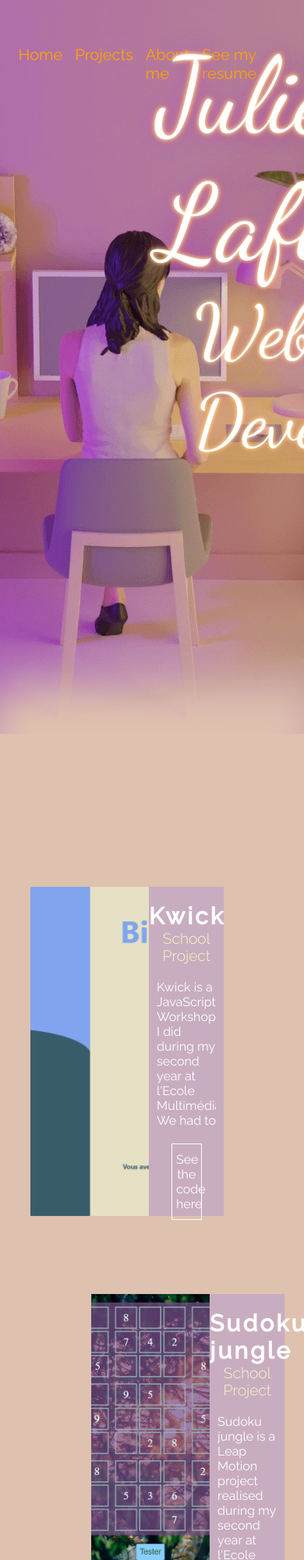
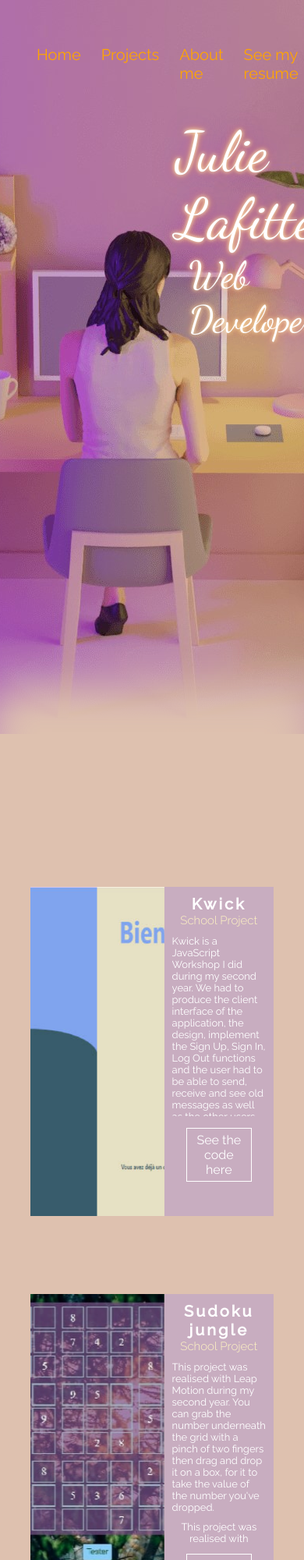
Before and after one commit to JulieLafitte/PORTFOLIO-JULIE-LAFITTE, a plain HTML site: page index.html in a window 390 px wide. Shown: the top 2000 px of the page at 78% size. Drawn offline with nearby package versions, Linux system fonts and the light colour scheme.

Commit message:
Tablets responsive done

```diff
--- a/css/style.css
+++ b/css/style.css
@@ -34,9 +34,10 @@ header{
 
 nav{
     height: 5%;
-    width: 32%;
-    margin-left: 20%;
-    transform: translate(-50%, 50px);
+    width: fit-content;
+    margin-left: 10%;
+
+    /* transform: translate(-50%, 50px); */
     display: flex;
     justify-content: space-between;
 }
@@ -47,6 +48,8 @@ nav a{
     height: 20px;
     padding: 8px;
     font-size:20px;
+    margin-top: 50px;
+    margin-right: 10px;
 }
 
 nav a:hover{
@@ -79,7 +82,6 @@ h2{
 }
 
 .name{
-
     position: absolute;
     top: 5%;
     left:52%;
@@ -143,6 +145,7 @@ h2{
 .project_image{
     position: relative;
     width: 60%;
+    height: 50vh;
     overflow: hidden;
 }
 
@@ -160,14 +163,13 @@ h2{
 }
 
 .projet-resume{
-width: 38%;
-height: 50vh;
-background-color: #C8ADC0;
-color: white;
-
+    width: 38%;
+    height: 50vh;
+    background-color: #C8ADC0;
+    color: white;
 }
 
-.project-title{
+h4{
     margin-top: 20px;
     font-size: 30px;
     text-align: center;
@@ -178,19 +180,36 @@ h5{
     text-align: center;
     font-weight: 300;
     font-size: larger;
-    /* letter-spacing: 3px; */
     color: #FFF4C2;
-}
-
-.project-role{
-    margin-top: 10px;
 }
 
 .project-desc{
     margin:20px 10px 10px 10px;
     min-height: 35%;
-    max-height: 45%;
+    max-height: 50%;
     overflow-y: scroll;
+}
+
+.project-role{
+    font-size: 14px;
+    text-align: center;
+    margin-top: 10px;
+    margin-bottom: 10px;
+}
+
+.project-role a{
+    text-decoration: none;
+    color: #FF9F46;
+    font-weight: bolder;
+    letter-spacing: 1.5px;
+}
+
+.technos{
+    font-size: 14px;
+}
+
+.technos span{
+    color: #FFF4C2;
 }
 
 .project-desc::-webkit-scrollbar{
@@ -286,11 +305,11 @@ h5{
     width: 100%;
 }
 
-.kwick{
+.left{
     margin-left: 10%;
 }
 
-.sudoku_jungle{
+.right{
     margin-left: 30%;
 }
 
@@ -313,7 +332,6 @@ h5{
 
 #about-me h3{
     font-family: 'Dancing Script', cursive;
-    /* font-family: "hearthstone"; */
     font-size: 5em;
     color: white;
     text-shadow: 0px 0px 5px #fff4c2, 0px 0px 10px #ff9f46, 0px 0px 30px #bf0aff61;
@@ -420,3 +438,88 @@ footer{
     left: -40px;
     display: none;
 }
+
+/* Mobile portait */
+@media (max-width: 575.98px){
+
+}
+
+/* Mobile landscape */
+@media (max-width: 767.98px){
+
+}
+
+/* Tablets */
+@media (max-width: 991.98px){
+    nav{
+        width: fit-content;
+    }
+    h1{
+        font-size: 4.5em;
+    }
+    h2{
+        font-size: 3em;
+        margin-left:9%;
+    }
+    .name{
+        top: 18%;
+        left:58%;
+    }
+    .project{
+        width: 80%;
+    }
+    h4{
+        margin-top: 10px;
+        font-size: 20px;
+    }
+
+    h5{
+        font-size: 15px;
+    }
+    .project_image{
+        width: 55%;
+    }
+    .project-desc{
+        font-size: 13px;
+        max-height: 55%;
+        margin:10px 10px 10px 10px;
+    }
+    .projet-resume{
+        width: 45%;
+    }
+    .project-role{
+        font-size: 13px;
+    }
+    .technos{
+        font-size: 13px;
+    }
+    .btn1{
+        margin-top: 15px;
+        width: 60%;
+        margin-left: 20%;
+        padding: 5px 5px 5px 5px;
+    }
+    .right{
+        margin-left: 10%;
+    }
+    #about-me{
+        width: 50%;
+        color: white;
+        text-align: right;
+        margin-top: 20px;
+        transform: translateX(-50%);
+    }
+    .div-title{
+        font-size: 45px;
+        margin-top: 5px;
+        margin-bottom: 5px;
+    }
+    .btn-skills{
+       display: none;
+    }
+}
+
+/* Desktop */
+/* @media (max-width: 575.98px){
+
+} */
--- a/index.html
+++ b/index.html
@@ -5,7 +5,6 @@
     <meta name="viewport" content="width=device-width, initial-scale=1.0">
     <title>Julie Lafitte - Web Developper</title>
     <meta name="description" content="French Web Developper student based in Paris, I'm passionate and always excited to learn something new">
-    <!-- <link rel='stylesheet' href='css/fonts.css'/> -->
     <link rel="stylesheet" href="css/style.css">
     <link href="https://fonts.googleapis.com/css2?family=Dancing+Script:wght@400;500&family=Raleway:wght@300;400;500&display=swap" rel="stylesheet">
 </head>
@@ -34,20 +33,18 @@
       <h3>Projects</h3>
 
         <!-- Kwick -->
-        <section class="project reveal kwick">
+        <section class="project reveal left">
             <div class="project_image">
                 <div class="project_image_container">
-                    <img class="lazy-load" src="assets/images/projects/kwick.png" alt="kwick project">
+                    <img class="lazy-load" src="assets/images/projects/kwick.jpg" alt="kwick project">
                 </div>
             </div>
 
             <div class="projet-resume">
-                <h4 class="project-title">
-                    Kwick
-                </h4>
-                <h5 class="project-sub-title">School Project</h5>
+                <h4 >Kwick</h4>
+                <h5>School Project</h5>
                 <div class="project-desc">
-                    <p>Kwick is a JavaScript Workshop I did during my second year at l'Ecole Multimédia. We had to produce the client interface of the application, the design, implement the Sign Up, Sign In, Log Out functions and the user had to be able to send, receive and see old messages as well as the other users currently connected.
+                    <p>Kwick is a JavaScript Workshop I did during my second year. We had to produce the client interface of the application, the design, implement the Sign Up, Sign In, Log Out functions and the user had to be able to send, receive and see old messages as well as the other users currently connected.
                     </p>
                     <p class="project-role">I made this project on my own.</p>
                 </div>
@@ -58,22 +55,20 @@
         </section>
 
         <!-- Sudoku Jungle -->
-        <section class="project reveal sudoku_jungle">
+        <section class="project reveal right">
             <div class="project_image">
                 <div class="project_image_container">
-                    <img class="lazy-load" src="assets/images/projects/Sudoku_jungle.png" alt="">
+                    <img class="lazy-load" src="assets/images/projects/Sudoku_jungle.jpg" alt="">
                 </div>
             </div>
             <div class="projet-resume">
-                <h4 class="project-title">
-                    Sudoku jungle
-                </h4>
-                <h5 class="project-sub-title">School Project</h5>
+                <h4>Sudoku jungle</h4>
+                <h5>School Project</h5>
 
                 <div class="project-desc">
-                    <p>Sudoku jungle is a Leap Motion project realised during my second year at l'Ecole Multimédia. We decided to recreate a sudoku game, were you can grab the number underneath the grid with a pinch of two fingers then drag and drop it where you want on the screen. If you drop it on a box, the value of the box changes into the number you've dropped. When you filled all of the boxes, you click the submit button and find out if you won.</p>
-                    <p class="project-role">This project was realised with Melissa Benmeziane. <br>
-                    I handled the Design, the HTML/CSS and half of the JavaScript</p>
+                    <p>This project was realised with Leap Motion during my second year. You can grab the number underneath the grid with a pinch of two fingers then drag and drop it on a box, for it to take the value of the number you've dropped.</p>
+                    <p class="project-role">This project was realised with Melissa Benmeziane.</p>
+                    <p class="technos">I handled the <span>Design</span>, <span>HTML/CSS</span> and half of the <span>JS</span>.</p>
                 </div>
                 <div class="btn1">
                     <a href="https://github.com/JulieLafitte/WORKSHOP-SUDOKU-JUNGLE">See the code here</a>
@@ -81,28 +76,51 @@
             </div>
         </section>
 
-        <!-- Other project -->
-        <!-- <section class="project reveal kwick">
+        <!-- Project de stage -->
+        <section class="project reveal left">
             <div class="project_image">
                 <div class="project_image_container">
-                    <img class="lazy-load" src="assets/images/projects/kwick.png" alt="">
+                    <img class="lazy-load" src="assets/images/coming_soon.png" alt="">
                 </div>
             </div>
 
             <div class="projet-resume">
-                <h4 class="project-title">
-                    Sudoku jungle
-                </h4>
-                <h5 class="project-sub-title">School Project</h5>
+                <h4>Internship project</h4>
+                <h5>School Project</h5>
 
                 <div class="project-desc">
-                    <p>Sudoku jungle is a sudoku in the jungle Sudoku jungle is a sudoku in the jungle Sudoku jungle is a sudoku in the jungle</p>
+                    <p>This project was realised in replacement of an Internship during the covid19 situation. We were asked to create a dashboard where the school and the teachers were able to manage and see the students who were present, missing or late.</p>
+                    <p class="project-role">I realised this project on my own</p>
+                    <p class="technos">I used <span>HTML/CSS</span>, <span>React</span> and <span>Firebase</span>.</p>
                 </div>
                 <div class="btn1">
-                    <a href="#">See the code here</a>
+                    <a href="https://github.com/JulieLafitte/PROJET-DE-STAGE-EM">See the code here</a>
                 </div>
             </div>
-        </section> -->
+        </section>
+
+        <!-- Project de fin d'année -->
+        <section class="project reveal right">
+          <div class="project_image">
+              <div class="project_image_container">
+                  <img class="lazy-load" src="assets/images/coming_soon.png" alt="">
+              </div>
+          </div>
+
+          <div class="projet-resume">
+              <h4>End Year project</h4>
+              <h5>School Project</h5>
+
+              <div class="project-desc">
+                  <p>For this project, I worked with two graphists to create an unofficial  event website and promotional content for the release of The Weeknd latest album : "After Hours".</p>
+                  <p class="project-role">This project was realised with two awesome graphists <a href="https://lea-elmajd-graphiste.ovh" target="blank">Léa El Majd</a>  &  <a href="http://etripoli.ovh/">Erwan Tripoli</a></p>
+                  <p class="technos">I handled the dev part, using <span>HTML/CSS</span>,   <span>JavaScript</span>, <span>Bootstrap</span> & <span>PHP</span></p>
+              </div>
+              <div class="btn1">
+                  <a href="https://github.com/JulieLafitte/PROJET-DE-FIN-D-ANNEE-EM">See the code here</a>
+              </div>
+          </div>
+      </section>
 
     </main>
 
```
Also changed, not shown: assets/images/coming_soon.png (added), assets/images/projects/Sudoku_jungle.jpg (added), assets/images/projects/Sudoku_jungle.png (deleted), assets/images/projects/kwick.jpg (added), assets/images/projects/kwick.png (deleted).
